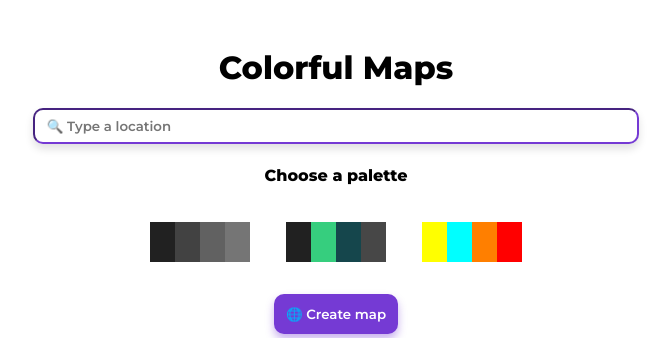
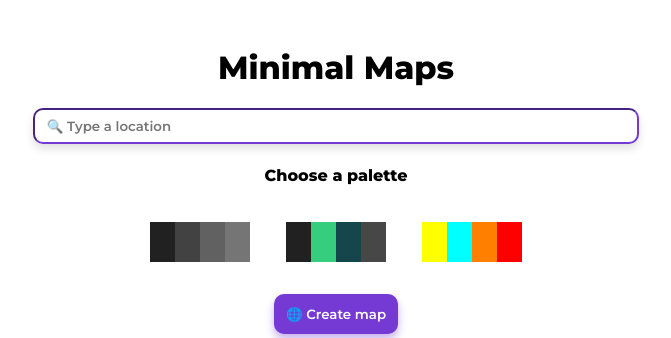
Before and after one commit to laureanorp/minimal_maps, a Flask app: template templates/index.html in a window 1280 px wide. Shown: the top 338 px of the page, without its empty margins (304-975 px from the left). Run offline with Flask 2, Linux system fonts and the light colour scheme; the template is opened without the code that fills it, so the values that code supplies are empty.

Commit message:
rename to minimal maps

```diff
--- a/templates/index.html
+++ b/templates/index.html
@@ -2,7 +2,7 @@
 <html lang="en">
 <head>
     <meta charset="UTF-8">
-    <title>Colorful Maps</title>
+    <title>Minimal Maps</title>
     <link rel="preconnect" href="https://fonts.googleapis.com">
     <link rel="preconnect" href="https://fonts.gstatic.com" crossorigin>
     <link rel="preconnect" href="https://fonts.googleapis.com">
@@ -14,7 +14,7 @@
 <body>
 <div class="container">
 
-    <h1>Colorful Maps</h1>
+    <h1>Minimal Maps</h1>
 
     <div>
         <form method="post" action="">
```
Also changed, not shown: README.md.
